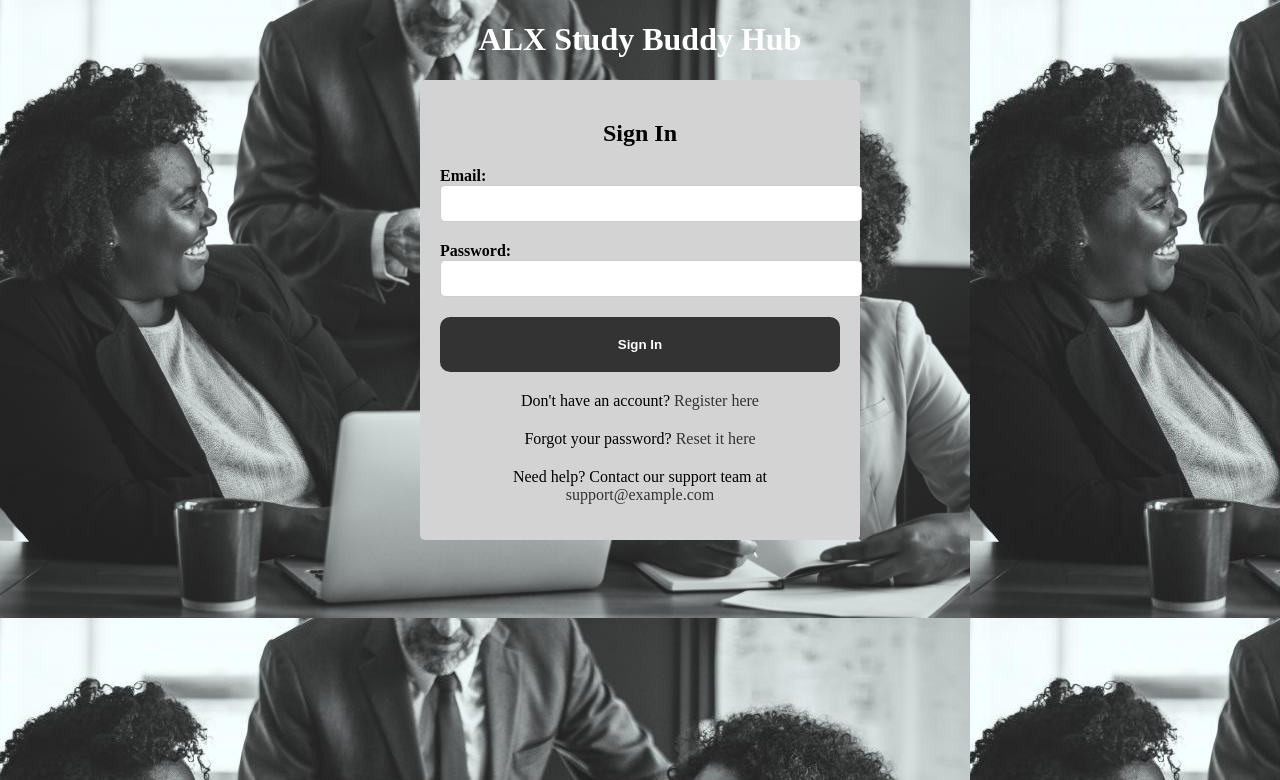
After one commit to Kingjo16/ALX-Study-Buddy-Hub, a Flask app: page /signin in a window 1280 px wide. The commit adds this page. Shown: the top 780 px of the page. Run offline with Flask 3, Linux system fonts and the light colour scheme.

Commit message:
authentication.html

```diff
--- /dev/null
+++ b/static/css/auth.css
@@ -0,0 +1,88 @@
+body{
+  background-image: url('/static/img/image1.png');
+}
+.container {
+  width: 400px;
+  margin: 0 auto;
+  padding: 20px;
+  background-color: lightgray;
+  border-radius: 5px;
+}
+
+h2 {
+  text-align: center;
+}
+
+h1 {
+  text-align: center;
+  color: white;
+}
+
+.form-group {
+  margin-bottom: 20px;
+}
+
+label {
+  display: block;
+  font-weight: bold;
+}
+
+input[type="text"],
+input[type="email"],
+input[type="password"] {
+  width: 100%;
+  padding: 10px;
+  border: 1px solid #ccc;
+  border-radius: 5px;
+}
+
+.btn-signin {
+  display: block;
+  width: 100%;
+  padding: 20px;
+  background-color: #333;
+  border: none;
+  color: #fff;
+  font-weight: bold;
+  text-align: center;
+  border-radius: 10px;
+  cursor: pointer;
+}
+
+.btn-signin:hover {
+  background-color: #555;
+}
+
+.btn-signup {
+  display: block;
+  width: 100%;
+  padding: 20px;
+  background-color: #333;
+  border: none;
+  color: #fff;
+  font-weight: bold;
+  text-align: center;
+  border-radius: 10px;
+  cursor: pointer;
+}
+
+.btn-signup:hover {
+  background-color: #555;
+}
+
+.signup-link,
+.extra-info {
+  text-align: center;
+  margin-top: 20px;
+}
+
+.signup-link a,
+.extra-info a {
+  color: #333;
+  text-decoration: none;
+}
+
+.signup-link a:hover,
+.extra-info a:hover {
+  text-decoration: underline;
+}
--- a/templates/base.html
+++ b/templates/base.html
@@ -1,14 +1,13 @@
 <!DOCTYPE html>
 <html>
-<head>
-  <title>
-    {% block title %}
-    ALX Study Buddy Hub
-    {% endblock %}
-  </title>
-  <link rel="stylesheet" type="text/css" href="{{ url_for('static', filename='css/base.css') }}">
-</head>
+  {% block head %}
+  <head>
+    <title>ALX Study Buddy Hub</title>
+    <link rel="stylesheet" type="text/css" href="{{ url_for('static', filename='css/basicUI.css') }}">
+  </head>
+  {% endblock %}
 <body>
+  {% block header %}
   <header>
     <nav>
       <div class="logo">
@@ -21,13 +20,15 @@
       </ul>
     </nav>
   </header>
-
+  {% endblock %}
   <main>
     {% block content %}{% endblock %}
   </main>
 
+  {% block footer %}
   <footer>
     <p>&copy; 2024 ALX Study Buddy Hub. All rights reserved.</p>
   </footer>
+  {% endblock %}
 </body>
 </html>
--- /dev/null
+++ b/templates/signin.html
@@ -0,0 +1,41 @@
+{% extends 'base.html' %}
+
+{% block head %}
+  <title>Sign In | ALX Study Buddy Hub</title>
+  <link rel="stylesheet" type="text/css" href="{{ url_for('static', filename='css/auth.css') }}">
+{% endblock %}
+
+{% block header %}
+  <header>
+    <div class="logo">
+      <h1>ALX Study Buddy Hub</h1>
+    </div>
+  </header>
+{% endblock %}
+
+{% block content %}
+  <div class="container">
+    <div class="content">
+      <h2>Sign In</h2>
+      <form>
+        <div class="form-group">
+          <label for="email">Email:</label>
+          <input type="email" id="email" name="email" required>
+        </div>
+
+        <div class="form-group">
+          <label for="password">Password:</label>
+          <input type="password" id="password" name="password" required>
+        </div>
+
+        <input type="submit" value="Sign In" class="btn-signin">
+      </form>
+      <p class="signup-link">Don't have an account? <a href="/signup">Register here</a></p>
+      <p class="extra-info">Forgot your password? <a href="password_reset.html">Reset it here</a></p>
+      <p class="extra-info">Need help? Contact our support team at <a href="mailto:support@example.com">support@example.com</a></p>
+    </div>
+  </div>
+{% endblock %}
+{% block footer %}
+
+{% endblock %}
```
Also changed, not shown: static/css/basicUI.css (renamed from static/css/base.css, +10 -2 lines), templates/signup.html (added, +51 -0 lines), models/__init__.py (added), routes/__init__.py (added).
